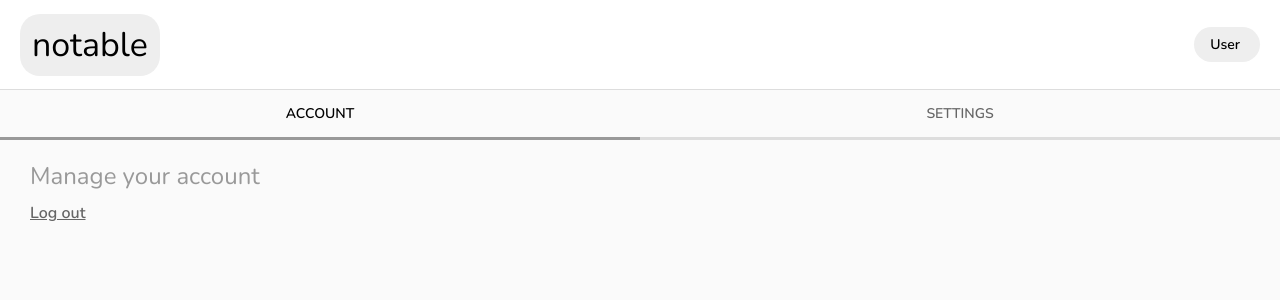
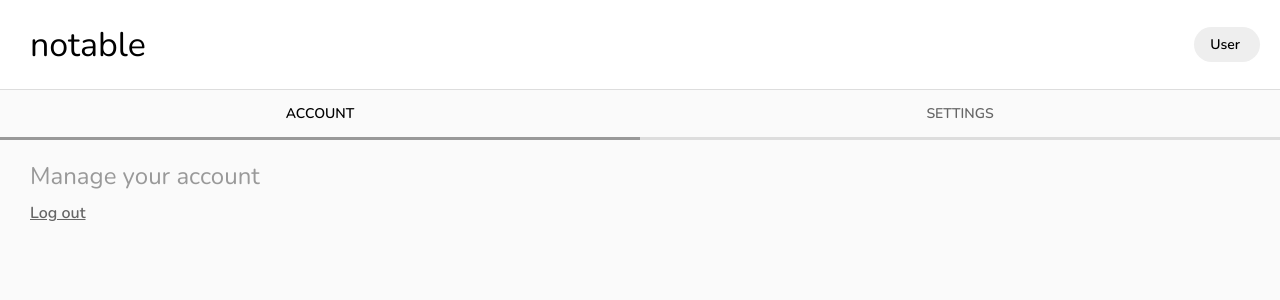
Before and after one commit to ndolinar/notable, a React app: page /account in a window 1280 px wide. Shown: the top 300 px of the page. Built offline with nearby package versions, Linux system fonts and the light colour scheme; some icons are missing.

Commit message:
Change order of selectors (Navigation/index.scss).

```diff
--- a/src/components/Navigation/index.scss
+++ b/src/components/Navigation/index.scss
@@ -28,12 +28,6 @@
       color: #000;
     }
   }
-  &-link.is-logo {
-    font-size: 34px;
-    color: #000;
-    padding: 10px;
-    background: none;
-  }
   &-link.active {
     padding: 8px 12px;
     background: #eee;
@@ -50,6 +44,12 @@
       color: #000;
     }
   }
+  &-link.is-logo {
+    font-size: 34px;
+    color: #000;
+    padding: 10px;
+    background: none;
+  }
   &-link-title {
     color: #666;
     max-width: 0;
```
